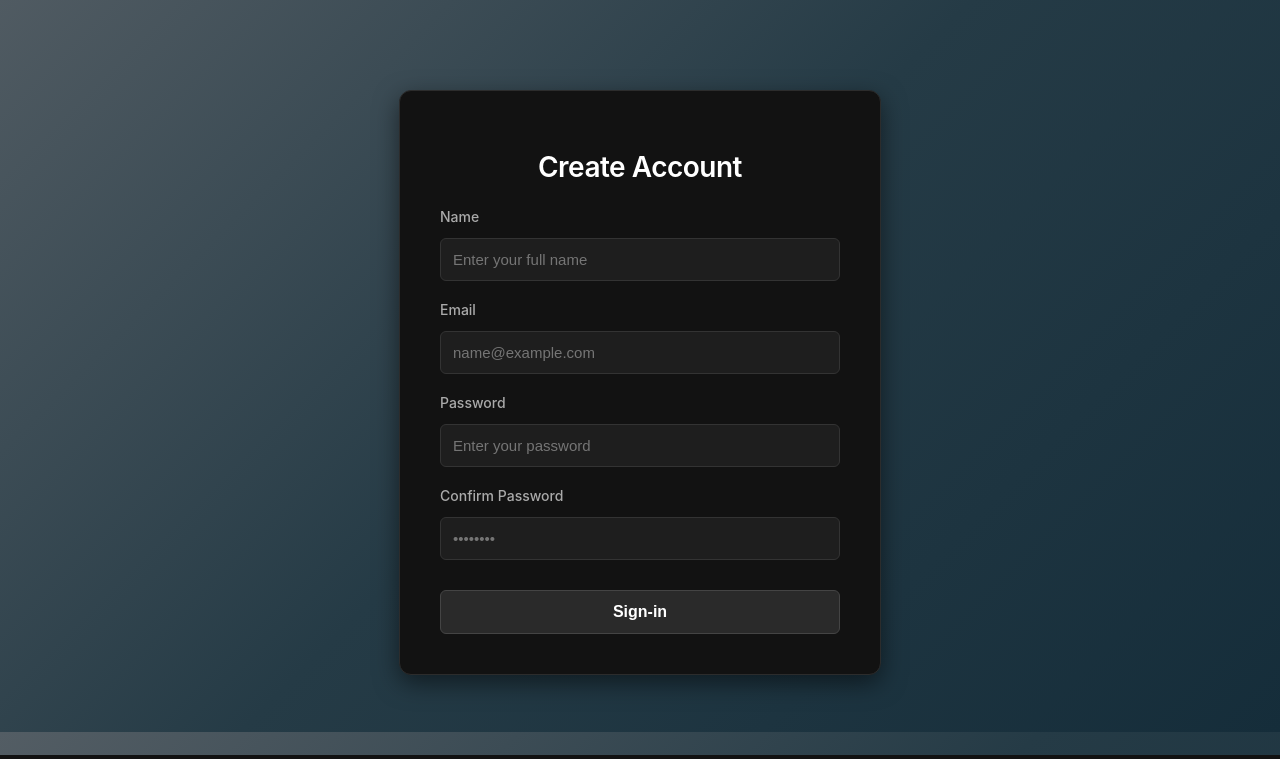
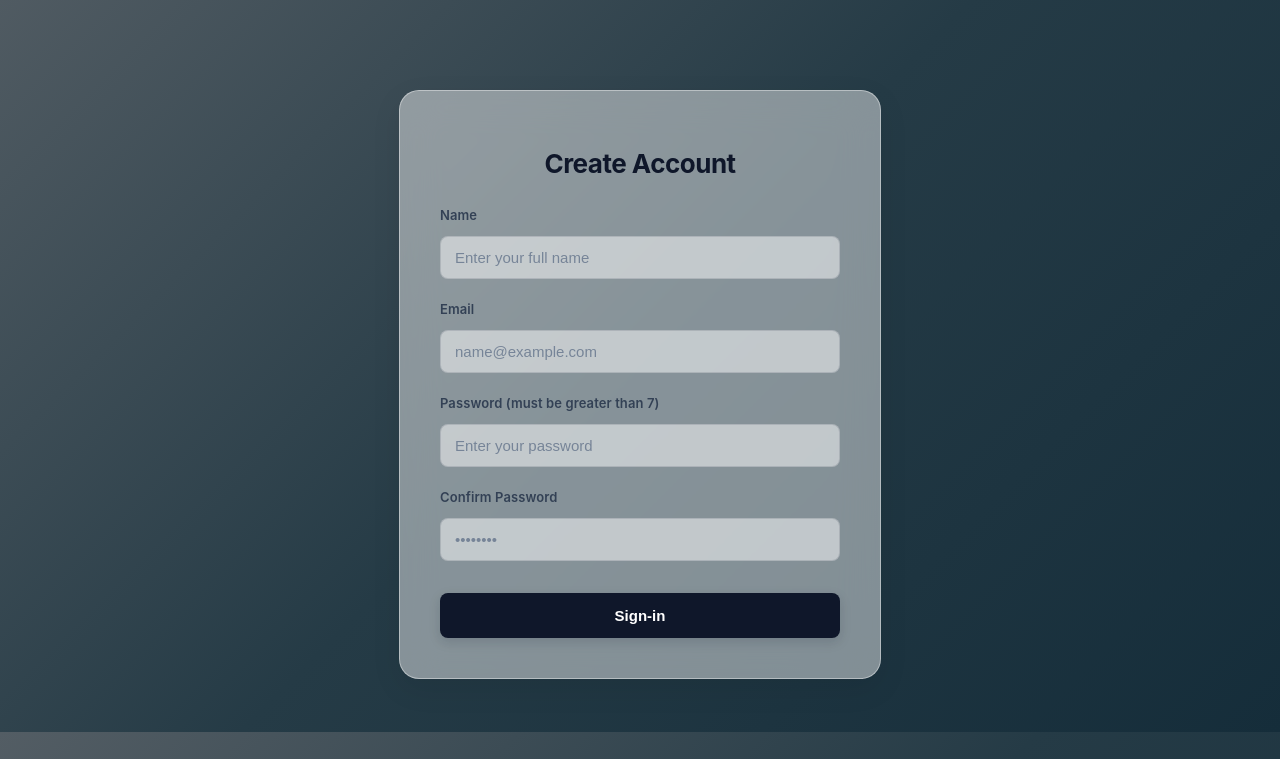
Before and after one commit to AbhiAbhi324/todolist, a Flask app: page /signin in a window 1280 px wide. Shown: the part 68-827 px from the top of the page. Run offline with Flask 3, Linux system fonts and the light colour scheme.

Commit message:
changed ui

```diff
--- a/website/auth.py
+++ b/website/auth.py
@@ -2,6 +2,7 @@ from flask import Blueprint,render_template,request,flash,redirect,url_for
 from .model import User,Note
 from . import db
 from werkzeug.security import generate_password_hash,check_password_hash
+import re
 
 auth =Blueprint("auth",__name__)
 
@@ -36,11 +37,12 @@ def signin():
         password2=request.form.get('confirm_password')
 
         user=User.query.filter_by(email=Email).first()
+        email_pattern=r'^[a-z0-9\.-]+@gmail\.com$'
 
         if user:
             flash('Email already exists!',category='error')
-        elif len(Email) < 4:
-            flash('Email must be greater than 3 characters.', category='error')
+        elif not re.match(email_pattern, Email):
+            flash('Enter valid email only!',category='error')
         elif len(Name) < 2:
             flash('First name must be greater than 1 character.', category='error')
         elif password != password2:
--- a/website/templates/signin.html
+++ b/website/templates/signin.html
@@ -8,51 +8,63 @@
         max-width: 400px;
         margin: 60px auto;
         padding: 40px;
-        background-color: #121212;
-        border: 1px solid #2c2c2c;
-        border-radius: 12px;
-        box-shadow: 0 8px 24px rgba(0, 0, 0, 0.5);
+        /* Premium White Translucent Glassmorphism */
+        background-color: rgba(255, 255, 255, 0.45);
+        backdrop-filter: blur(20px);
+        -webkit-backdrop-filter: blur(20px);
+        border: 1px solid rgba(255, 255, 255, 0.4);
+        border-radius: 20px;
+        box-shadow: 0 10px 30px rgba(0, 0, 0, 0.08), 0 1px 3px rgba(0, 0, 0, 0.02);
         font-family: -apple-system, BlinkMacSystemFont, "Segoe UI", Roboto, Helvetica, Arial, sans-serif;
-        color: #e0e0e0;
+        color: #1e293b;
     }
 
     .login-container h1 {
-        font-size: 28px;
-        font-weight: 600;
-        margin-bottom: 24px;
+        font-size: 26px;
+        font-weight: 700;
+        margin-bottom: 28px;
         text-align: center;
-        color: #ffffff;
+        color: #0f172a;
         letter-spacing: -0.5px;
     }
 
     .form-group {
-        margin-bottom: 20px;
+        margin-bottom: 22px;
     }
 
     .form-group label {
         display: block;
-        font-size: 14px;
-        font-weight: 500;
+        font-size: 13px;
+        font-weight: 600;
         margin-bottom: 8px;
-        color: #aaaaaa;
+        color: #334155;
+        letter-spacing: 0.1px;
     }
 
     .form-group input {
         width: 100%;
-        padding: 12px;
+        padding: 12px 14px;
         box-sizing: border-box;
-        background-color: #1e1e1e;
-        border: 1px solid #333333;
-        border-radius: 6px;
-        color: #ffffff;
+        /* Clean Translucent Inputs */
+        background-color: rgba(255, 255, 255, 0.5);
+        border: 1px solid rgba(15, 23, 42, 0.12);
+        border-radius: 8px;
+        color: #0f172a;
         font-size: 15px;
-        transition: border-color 0.2s, box-shadow 0.2s;
+        transition: border-color 0.25s ease, box-shadow 0.25s ease, background-color 0.25s ease;
+    }
+
+    /* Style placeholders for high-contrast visibility */
+    .form-group input::placeholder {
+        color: #64748b;
+        opacity: 0.8;
     }
 
     .form-group input:focus {
         outline: none;
-        border-color: #555555;
-        box-shadow: 0 0 0 3px rgba(255, 255, 255, 0.05);
+        background-color: rgba(255, 255, 255, 0.85);
+        border-color: rgba(15, 23, 42, 0.3);
+        box-shadow: 0 0 0 4px rgba(255, 255, 255, 0.5);
     }
 
     .card-alert-banner {
@@ -62,28 +74,30 @@
         display: flex;
         justify-content: space-between;
         align-items: center;
-        border-radius: 6px;
+        border-radius: 8px;
         margin-bottom: 20px;
-        border: 1px solid rgba(255, 255, 255, 0.1);
+        border: 1px solid rgba(0, 0, 0, 0.05);
         animation: slideInUp 0.3s cubic-bezier(0.16, 1, 0.3, 1);
         transition: opacity 0.3s ease, transform 0.3s ease;
         opacity: 1;
     }
 
     .alert-error {
-        background-color: #d32f2f;
-        color: #ffffff;
+        background-color: rgba(211, 47, 47, 0.12);
+        border-color: rgba(211, 47, 47, 0.2);
+        color: #c62828;
     }
 
     .alert-success {
-        background-color: #2e7d32;
-        color: #ffffff;
+        background-color: rgba(46, 125, 50, 0.12);
+        border-color: rgba(46, 125, 50, 0.2);
+        color: #1b5e20;
     }
 
     .close-alert-btn {
         background: transparent;
         border: none;
-        color: #ffffff;
+        color: inherit;
         font-size: 18px;
         cursor: pointer;
         opacity: 0.6;
@@ -107,21 +121,23 @@
 
     .btn-submit {
         width: 100%;
-        padding: 12px;
-        background-color: #2a2a2a;
-        border: 1px solid #444444;
-        border-radius: 6px;
+        padding: 14px;
+        /* Premium Inverted Accent Dark Button */
+        background-color: #0f172a;
+        border: none;
+        border-radius: 8px;
         color: #ffffff;
-        font-size: 16px;
+        font-size: 15px;
         font-weight: 600;
         cursor: pointer;
-        transition: background-color 0.3s ease, border-color 0.3s ease, transform 0.1s ease;
+        transition: background-color 0.2s ease, transform 0.1s ease, box-shadow 0.2s ease;
         margin-top: 10px;
+        box-shadow: 0 4px 12px rgba(15, 23, 42, 0.15);
     }
 
     .btn-submit:hover {
-        background-color: #404040;
-        border-color: #666666;
+        background-color: #1e293b;
+        box-shadow: 0 6px 16px rgba(15, 23, 42, 0.25);
     }
 
     .btn-submit:active {
@@ -142,8 +158,8 @@
         </div>
 
         <div class="form-group">
-            <label for="password">Password</label>
-            <input type="text" id="password" name="password" placeholder="Enter your password">
+            <label for="password">Password (must be greater than 7)</label>
+            <input type="password" id="password" name="password" placeholder="Enter your password">
         </div>
 
         <div class="form-group">
```
Also changed, not shown: website/templates/home.html (+34 -20 lines), website/templates/login.html (+52 -37 lines), instance/database.db.
